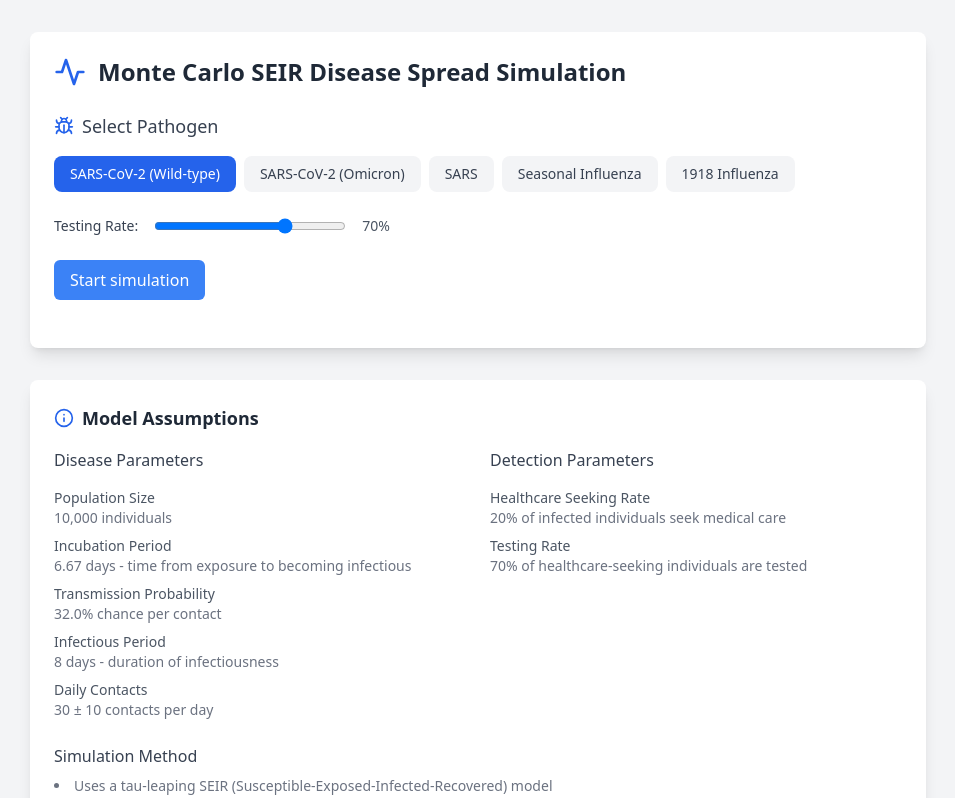
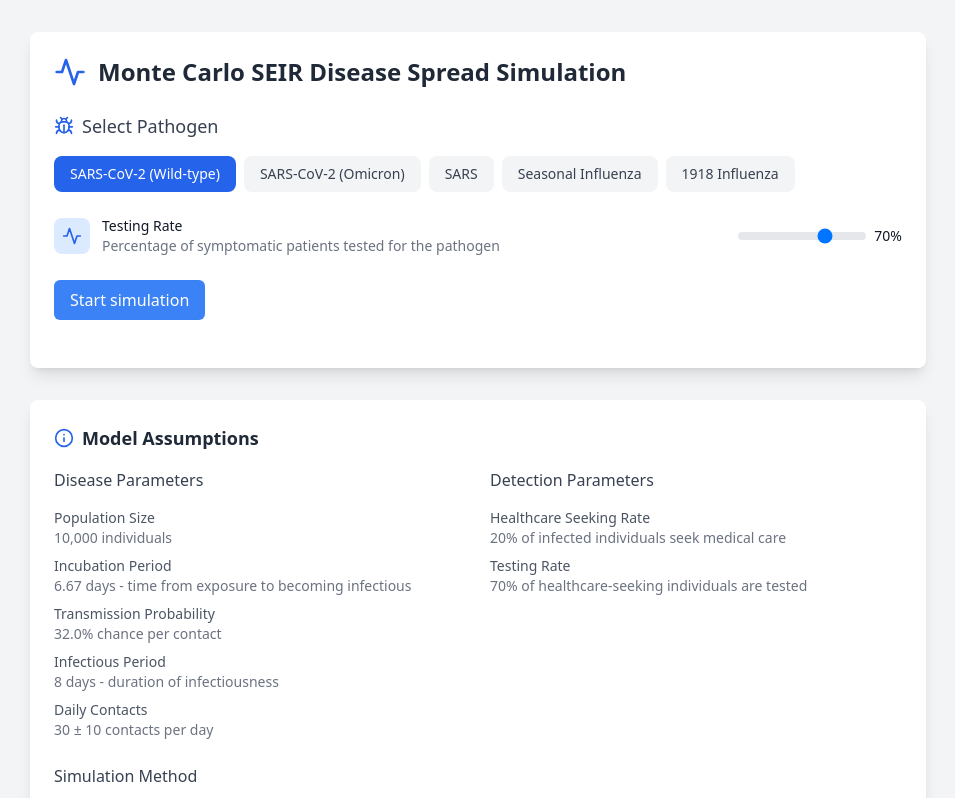
Before and after one commit to anglilian/clinical-mgs-simulation, a React (Vite) app: page / in a window 1280 px wide. Shown: the top 798 px of the page, without its empty margins (162-1117 px from the left). Built offline with nearby package versions, Linux system fonts and the light colour scheme.

Commit message:
add styling to testing rate

```diff
--- a/src/App.tsx
+++ b/src/App.tsx
@@ -75,9 +75,20 @@ function App() {
             />
 
             <div className="flex items-center gap-4">
-              <label className="text-sm font-medium text-gray-700">
-                Testing Rate:
-              </label>
+              <div className="flex items-center gap-3">
+                <div className="p-2 bg-blue-100 rounded-lg">
+                  <Activity className="w-5 h-5 text-blue-600" />
+                </div>
+                <div>
+                  <p className="text-sm font-medium text-gray-900">
+                    Testing Rate
+                  </p>
+                  <p className="text-sm text-gray-500">
+                    Percentage of symptomatic patients tested for the pathogen
+                  </p>
+                </div>
+              </div>
+              <div className="flex items-center gap-2 ml-auto">
                 <input
                   type="range"
                   min="0"
@@ -87,11 +98,12 @@ function App() {
                   onChange={(e) =>
                     handleParamChange("testingRate", parseFloat(e.target.value))
                   }
-                className="w-48"
+                  className="w-32 h-2 bg-gray-200 rounded-lg appearance-none cursor-pointer"
                 />
-              <span className="text-sm text-gray-600">
+                <span className="text-sm font-medium text-gray-900 min-w-[3ch]">
                   {(params.testingRate * 100).toFixed(0)}%
                 </span>
+              </div>
             </div>
 
             <button
```
Lines whose indentation alone changed are shown as unchanged.
